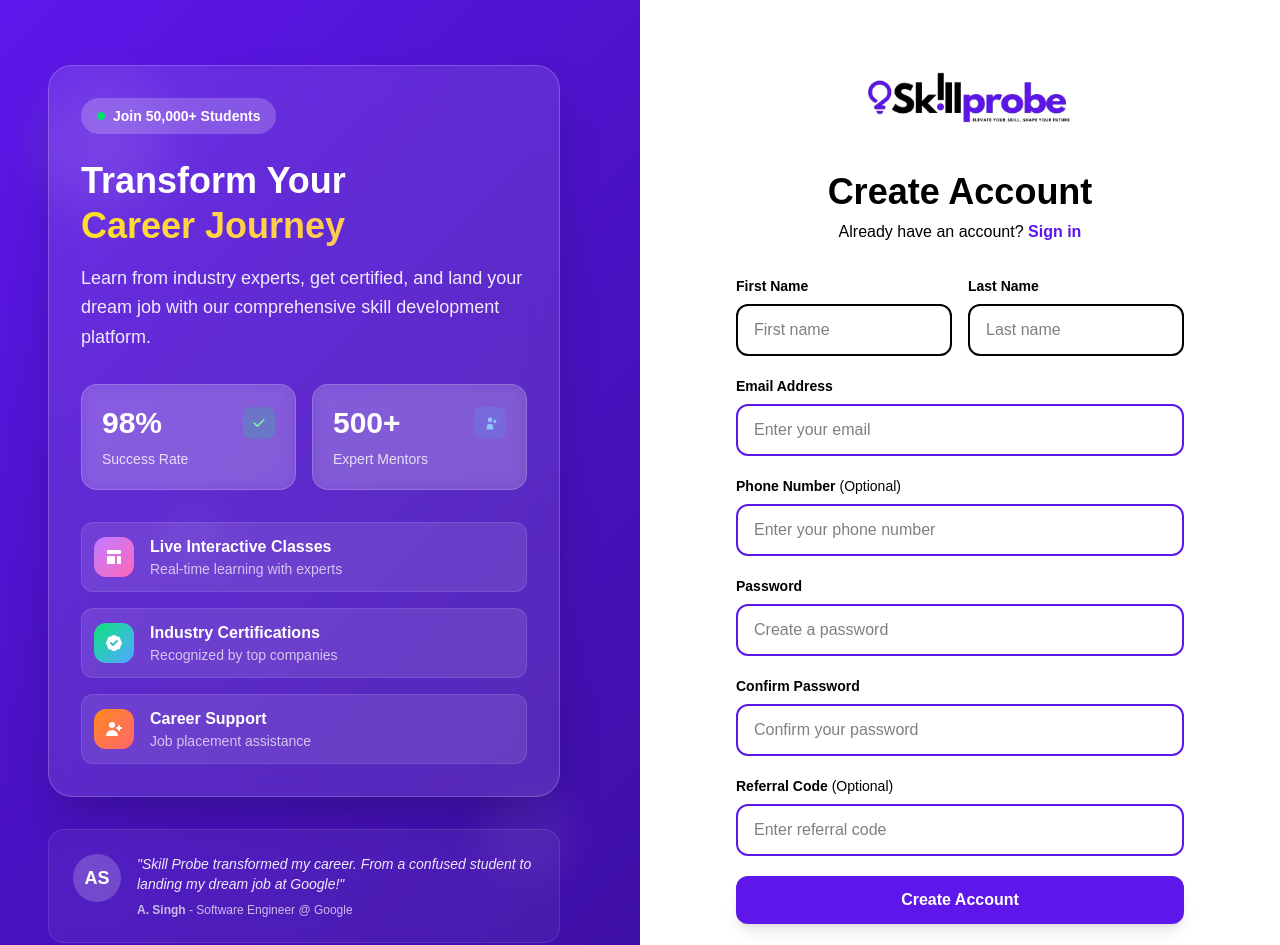
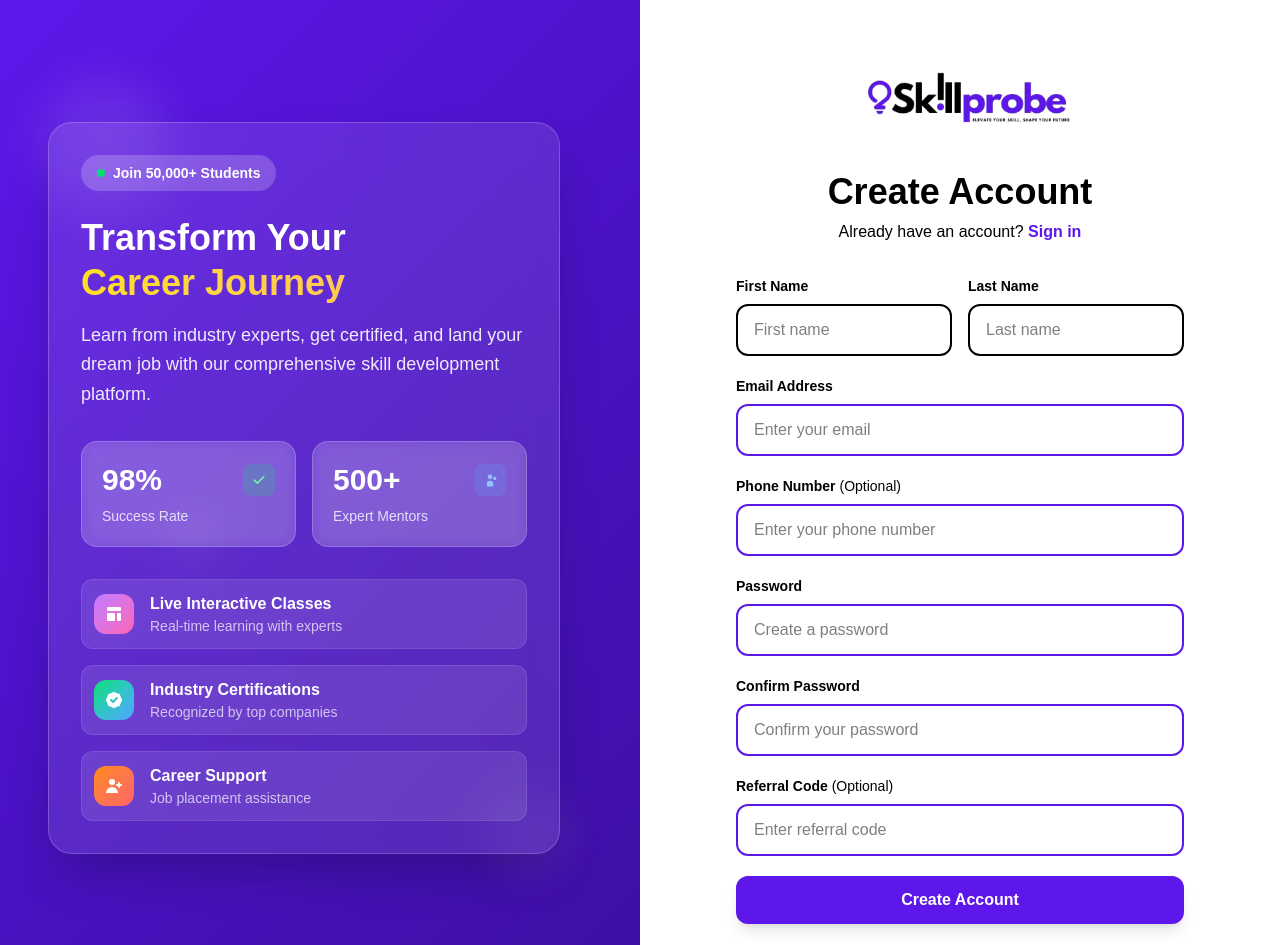
Before and after one commit to iPranay05/Skill-Prob, a Next.js app: page /auth/register in a window 1280 px wide. Shown: the top 945 px of the page. Built offline with nearby package versions, Linux system fonts and the light colour scheme.

Commit message:
Removed testimonials from Sign in and register page

```diff
--- a/src/app/auth/login/page.tsx
+++ b/src/app/auth/login/page.tsx
@@ -184,7 +184,7 @@ function LoginContent() {
             </div>
 
             {/* Bottom Quote */}
-            <div className="bg-white/5 backdrop-blur-sm rounded-xl p-4 border border-white/10">
+            {/* <div className="bg-white/5 backdrop-blur-sm rounded-xl p-4 border border-white/10">
               <div className="flex items-start space-x-3">
                 <div className="w-10 h-10 bg-white/20 rounded-full flex items-center justify-center flex-shrink-0">
                   <span className="text-white font-bold text-sm">PS</span>
@@ -198,7 +198,7 @@ function LoginContent() {
                   </div>
                 </div>
               </div>
-            </div>
+            </div> */}
           </div>
         </div>
 
--- a/src/app/auth/register/page.tsx
+++ b/src/app/auth/register/page.tsx
@@ -209,22 +209,8 @@ function RegisterContent() {
               </div>
             </div>
 
-            {/* Bottom Quote */}
-            <div className="bg-white/5 backdrop-blur-sm rounded-2xl p-6 border border-white/10">
-              <div className="flex items-start space-x-4">
-                <div className="w-12 h-12 bg-white/20 rounded-full flex items-center justify-center flex-shrink-0">
-                  <span className="text-white font-bold text-lg">AS</span>
-                </div>
-                <div>
-                  <p className="text-white/90 text-sm italic mb-2">
-                    "Skill Probe transformed my career. From a confused student to landing my dream job at Google!"
-                  </p>
-                  <div className="text-white/70 text-xs">
-                    <span className="font-semibold">A. Singh</span> - Software Engineer @ Google
-                  </div>
-                </div>
-              </div>
-            </div>
+
+
           </div>
         </div>
 
--- a/src/components/ForMentors.tsx
+++ b/src/components/ForMentors.tsx
@@ -68,23 +68,23 @@ export default function ForMentors() {
 
   const steps = [
     {
-      step: 'Step 1: Apply',
+      step: 'Apply',
       description: 'Fill out our mentor application form with your credentials, expertise areas, and teaching experience.'
     },
     {
-      step: 'Step 2: Verification',
+      step: 'Verification',
       description: 'Our team reviews your application and verifies your qualifications. Approval typically takes 2-3 business days.'
     },
     {
-      step: 'Step 3: Profile Setup',
+      step: 'Profile Setup',
       description: 'Create your mentor profile, add bio, qualifications, social links, and profile picture.'
     },
     {
-      step: 'Step 4: Create Your First Course',
+      step: 'Create Your First Course',
       description: 'Use our course builder to create engaging content. Upload videos, add resources, and set pricing.'
     },
     {
-      step: 'Step 5: Launch & Earn',
+      step: 'Launch & Earn',
       description: 'Publish your course and start enrolling students. Receive payouts directly to your bank account.'
     }
   ];
```
